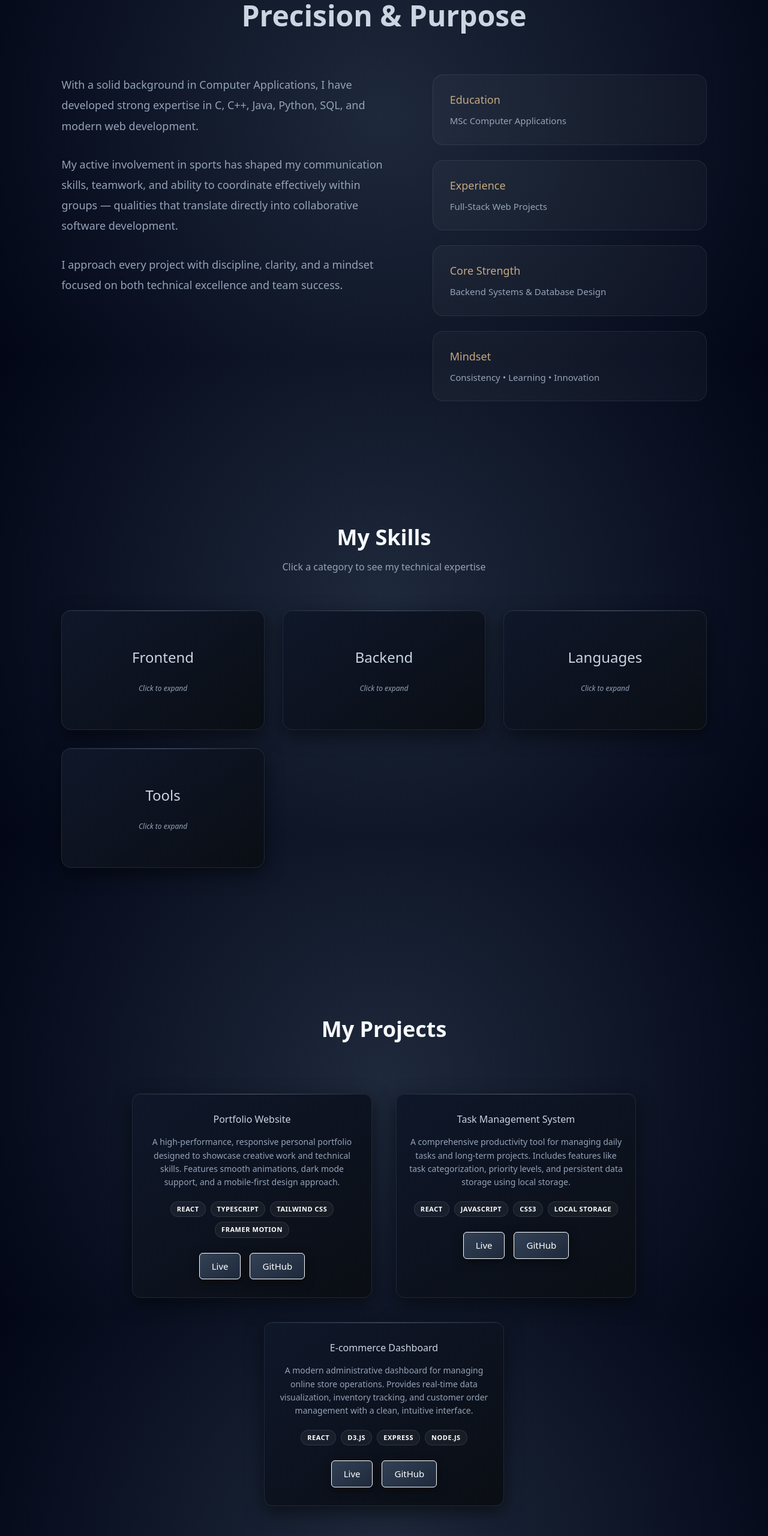
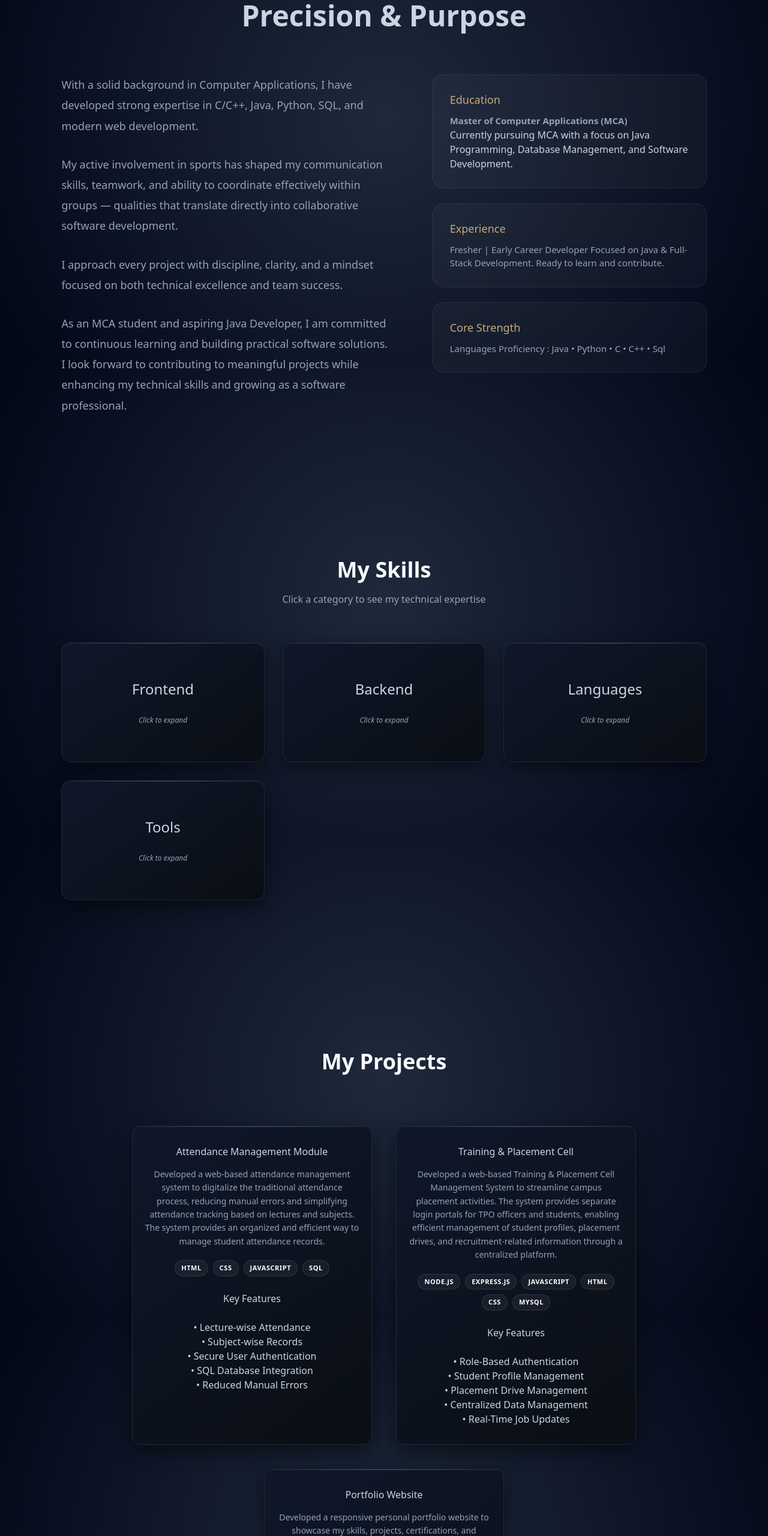
Before and after one commit to Pratham-Bharade/Portfolio, a React (Vite) app: page / in a window 1280 px wide. Shown: the part 1005-3566 px from the top of the page at 60% size. Built offline with nearby package versions, Linux system fonts and the light colour scheme.

Commit message:
Update portfolio and resume page

```diff
--- a/public/resume.html
+++ b/public/resume.html
@@ -300,7 +300,10 @@ Laboratory management system designed to organize chemical inventory, monitor la
 </div>
 
 <!-- BUTTONS -->
-
+<!-- BUTTONS -->
+<div class="buttons">
+  <a href="index.html" class="btn">← Back to Home</a>
+</div>
 
 </div>
 
--- a/src/components/About.tsx
+++ b/src/components/About.tsx
@@ -21,7 +21,7 @@ function About() {
           <div className="about-left">
   <p>
     With a solid background in Computer Applications, I have developed strong
-    expertise in C, C++, Java, Python, SQL, and modern web development.
+    expertise in C/C++, Java, Python, SQL, and modern web development.
   </p>
 
   <p>
@@ -34,6 +34,11 @@ function About() {
     I approach every project with discipline, clarity, and a mindset focused
     on both technical excellence and team success.
   </p>
+
+  <p>As an MCA student and aspiring Java Developer,
+     I am committed to continuous learning and building practical software solutions.
+     I look forward to contributing to meaningful projects while enhancing my technical skills
+      and growing as a software professional.</p>
 </div>
 
           {/* RIGHT SIDE */}
@@ -41,23 +46,28 @@ function About() {
 
             <div className="about-box">
               <h3>Education</h3>
-              <p>MSc Computer Applications</p>
+              <p><b><h2>Master of Computer Applications (MCA) </h2></b></p>
+
+Currently pursuing MCA with a focus on
+Java Programming, Database Management,
+and Software Development.
             </div>
 
             <div className="about-box">
               <h3>Experience</h3>
-              <p>Full‑Stack Web Projects</p>
+              <p>Fresher | Early Career Developer
+Focused on Java & Full-Stack Development. Ready to learn and contribute.</p>
             </div>
 
             <div className="about-box">
               <h3>Core Strength</h3>
-              <p>Backend Systems & Database Design</p>
+              <p>Languages Proficiency  : Java • Python • C • C++ • Sql</p>
             </div>
 
-            <div className="about-box">
+            {/* <div className="about-box">
               <h3>Mindset</h3>
               <p>Consistency • Learning • Innovation</p>
-            </div>
+            </div> */}
 
           </div>
 
--- a/src/components/ProjectCard.tsx
+++ b/src/components/ProjectCard.tsx
@@ -4,11 +4,13 @@ interface ProjectCardProps {
   title: string;
   description: string;
   technologies: string[];
+
   github: string;
   live?: string;
+  Key_Features : String;
 }
 
-const ProjectCard: React.FC<ProjectCardProps> = ({ title, description, technologies, github, live }) => {
+const ProjectCard: React.FC<ProjectCardProps> = ({ title, description, technologies, github, live ,Key_Features }) => {
   return (
     <div className="project-card">
       <h3>{title}</h3>
@@ -20,7 +22,11 @@ const ProjectCard: React.FC<ProjectCardProps> = ({ title, description, technolog
         ))}
       </div>
 
-      <div className="project-buttons">
+
+{/* heeeeeeeeeee coment kelay nanter links takun acktivate krrrrrrrrrrrrrrrrr*/}
+{/*########################################################################*/}
+{/*%%%%%%%%%%%%%%%%%%%%%%%%%%%%%%%%%%%%%%%%%%%%%%%%%%%%%%%%%%%%%%%%%%%%%%%%%*/}
+      {/* <div className="project-buttons">
         {live && (
           <a href={live} target="_blank" rel="noreferrer">
             <button>Live</button>
@@ -30,7 +36,12 @@ const ProjectCard: React.FC<ProjectCardProps> = ({ title, description, technolog
         <a href={github} target="_blank" rel="noreferrer">
           <button>GitHub</button>
         </a>
-      </div>
+      </div> */}
+
+{/*########################################################################*/}
+{/*%%%%%%%%%%%%%%%%%%%%%%%%%%%%%%%%%%%%%%%%%%%%%%%%%%%%%%%%%%%%%%%%%%%%%%%%%*/}
+
+<h2>{Key_Features}</h2>
     </div>
   );
 }
--- a/src/components/Projects.tsx
+++ b/src/components/Projects.tsx
@@ -3,28 +3,82 @@ import ProjectCard from "./ProjectCard";
 
 function Projects() {
   const projectData = [
+
+    {
+  title: "Attendance Management Module",
+  description: "Developed a web-based attendance management system to digitalize the traditional attendance process, reducing manual errors and simplifying attendance tracking based on lectures and subjects. The system provides an organized and efficient way to manage student attendance records.",
+
+  technologies: ["HTML", "CSS", "JavaScript", "SQL"],
+
+  Key_Features: (
+    <h5>
+      Key Features
+      <br></br><br></br>
+     •   Lecture-wise Attendance
+      <br></br>
+     •   Subject-wise Records
+      <br></br>
+     •   Secure User Authentication
+      <br></br>
+     • SQL Database Integration
+      <br></br>
+     • Reduced Manual Errors
+    </h5>
+  ),
+
+  // github: "https://github.com/pratham-bharade",
+  // live: "https://your-live-demo.com",
+},
+
+
+
+  {
+  title: "Training & Placement Cell ",
+
+  description:
+    "Developed a web-based Training & Placement Cell Management System to streamline campus placement activities. The system provides separate login portals for TPO officers and students, enabling efficient management of student profiles, placement drives, and recruitment-related information through a centralized platform.",
+
+  technologies: [
+    "Node.js",
+    "Express.js",
+    "JavaScript",
+    "HTML",
+    "CSS",
+    "MySQL"
+  ],
+
+  Key_Features: (
+    <h5>
+      Key Features
+      <br></br><br></br>
+      • Role-Based Authentication
+      <br></br>
+      • Student Profile Management
+      <br></br>
+      • Placement Drive Management
+      <br></br>
+      • Centralized Data Management
+      <br></br>
+      • Real-Time Job Updates
+    </h5>
+  ),
+
+  // github: "https://github.com/pratham-bharade",
+  // live: "https://your-live-demo.com",
+},
+
+
+
     {
       title: "Portfolio Website",
-      description: "A high-performance, responsive personal portfolio designed to showcase creative work and technical skills. Features smooth animations, dark mode support, and a mobile-first design approach.",
-      technologies: ["React", "TypeScript", "Tailwind CSS", "Framer Motion"],
-      github: "https://github.com/pratham-bharade/localRepo",
-      live: "https://ais-pre-2iryawym6ut3q2nw2kleyk-379101296463.asia-southeast1.run.app",
-    },
-    {
-      title: "Task Management System",
-      description: "A comprehensive productivity tool for managing daily tasks and long-term projects. Includes features like task categorization, priority levels, and persistent data storage using local storage.",
-      technologies: ["React", "JavaScript", "CSS3", "Local Storage"],
-      github: "https://github.com/pratham-bharade",
-      live: "https://github.com/pratham-bharade",
-    },
-    {
-      title: "E-commerce Dashboard",
-      description: "A modern administrative dashboard for managing online store operations. Provides real-time data visualization, inventory tracking, and customer order management with a clean, intuitive interface.",
-      technologies: ["React", "D3.js", "Express", "Node.js"],
-      github: "https://github.com/pratham-bharade",
-      live: "https://github.com/pratham-bharade",
-    },
+description:
+  "Developed a responsive personal portfolio website to showcase my skills, projects, certifications, and achievements. Designed with a component-based architecture, smooth navigation, dark mode support, and a mobile-first approach to ensure an optimal user experience across devices.",
+technologies: ["JavaScript","HTML5","Tailwind CSS","Git & GitHub"],
+ Key_Features : <h5>Key Features<br></br><br></br>• Responsive Mobile-First Design<br></br>• Built-in Dark Mode Support<br></br>• Reusable UI Component Architecture<br></br>• Project Skills Showcase Sections</h5>,
+    }
   ];
+
+
 
   return (
     <section className="projects" id="projects">
@@ -39,6 +93,7 @@ function Projects() {
             technologies={project.technologies}
             github={project.github}
             live={project.live}
+            Key_Features={project.Key_Features}
           />
         ))}
       </div>
```
